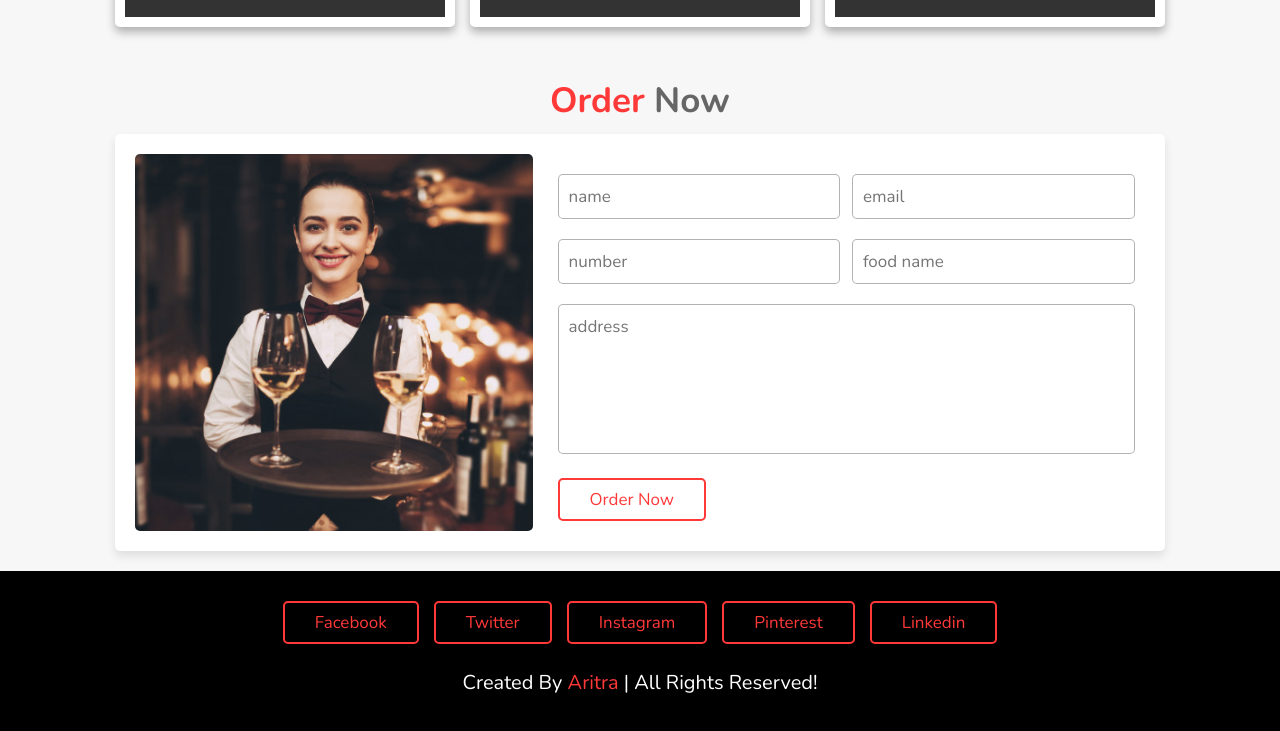
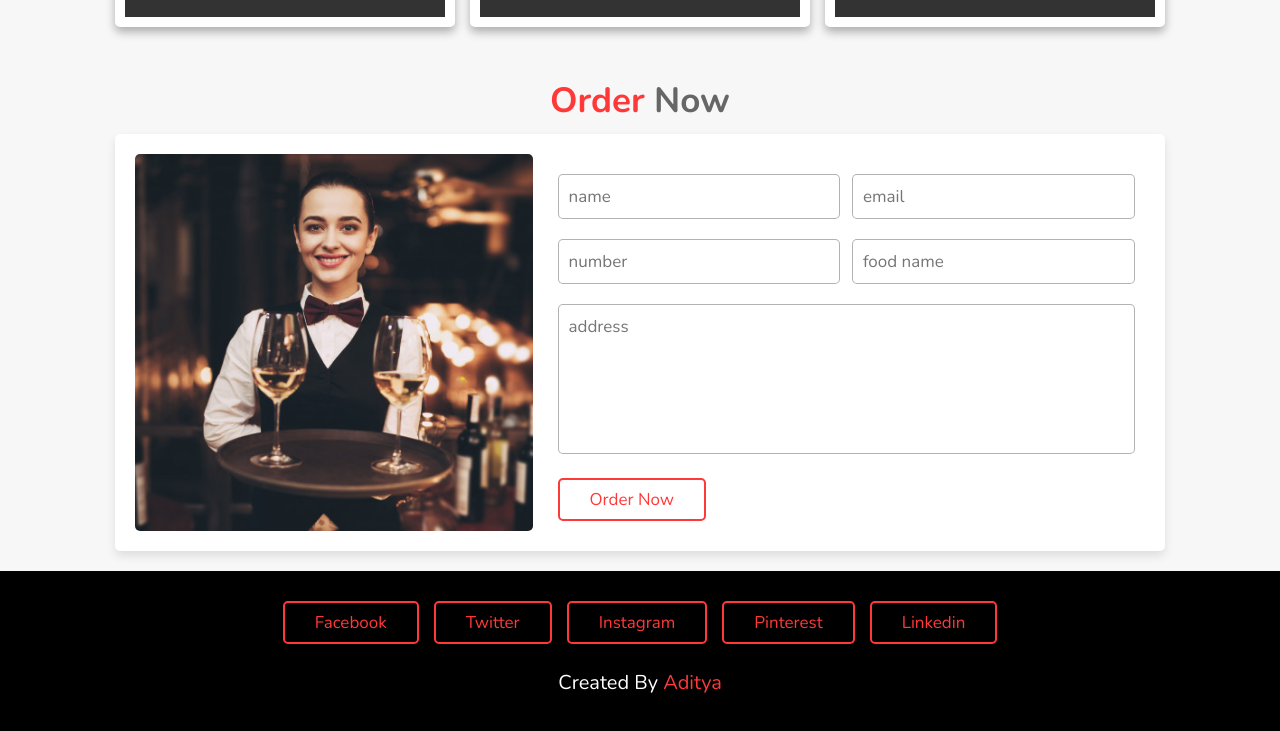
Before and after one commit to Aditya3591/food-web, a plain HTML site: page index.html in a window 1280 px wide. Shown: the part 4147-4878 px from the top of the page. Drawn offline with nearby package versions, Linux system fonts and the light colour scheme.

Commit message:
Update index.html

```diff
--- a/index.html
+++ b/index.html
@@ -426,7 +426,7 @@
         <a href="#" class="btn">linkedin</a>
     </div>
 
-    <h1 class="credit"> created by <span> Aritra </span> | all rights reserved! </h1>
+    <h1 class="credit"> created by <span> Aditya </span>  </h1>
 
 </section>
 
```
